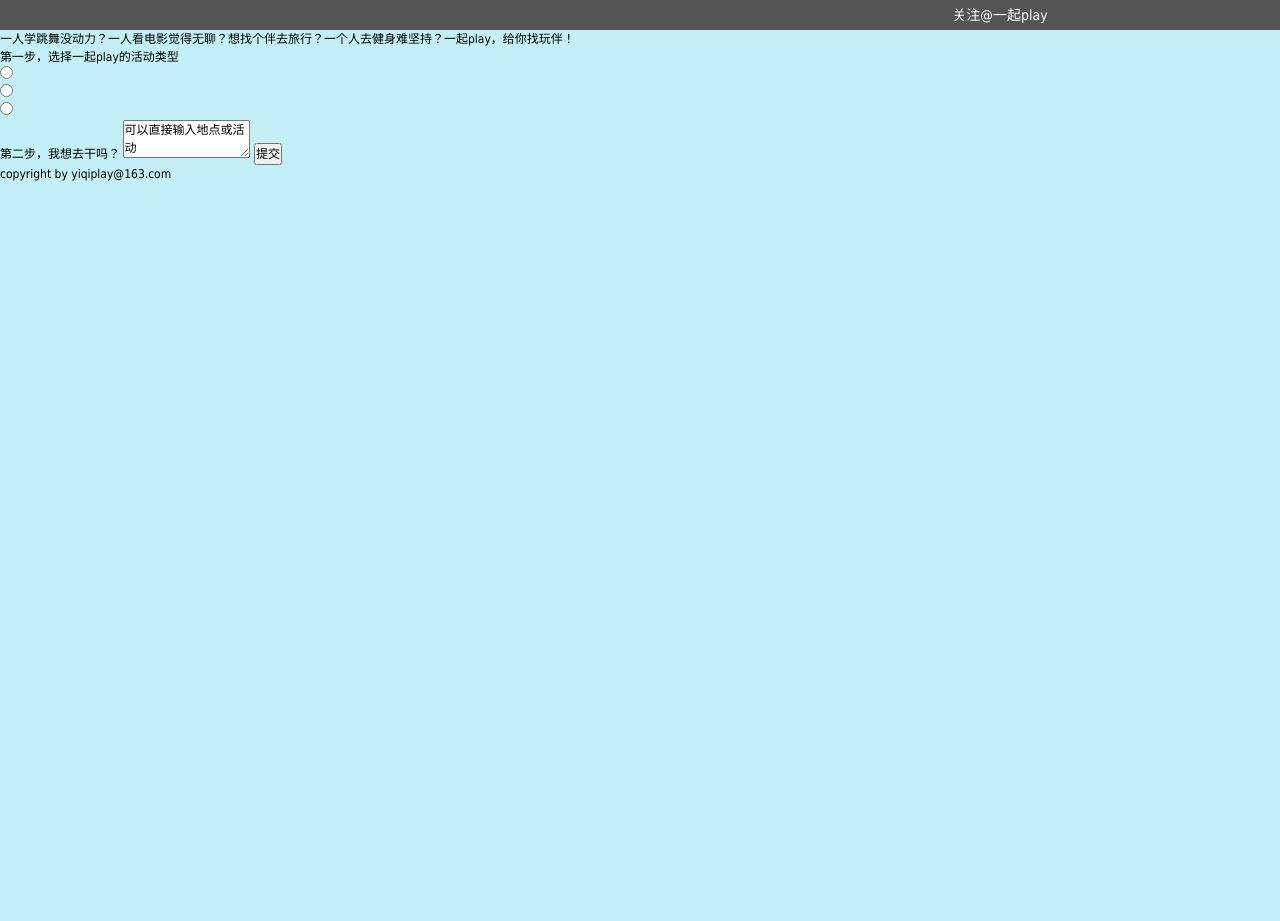
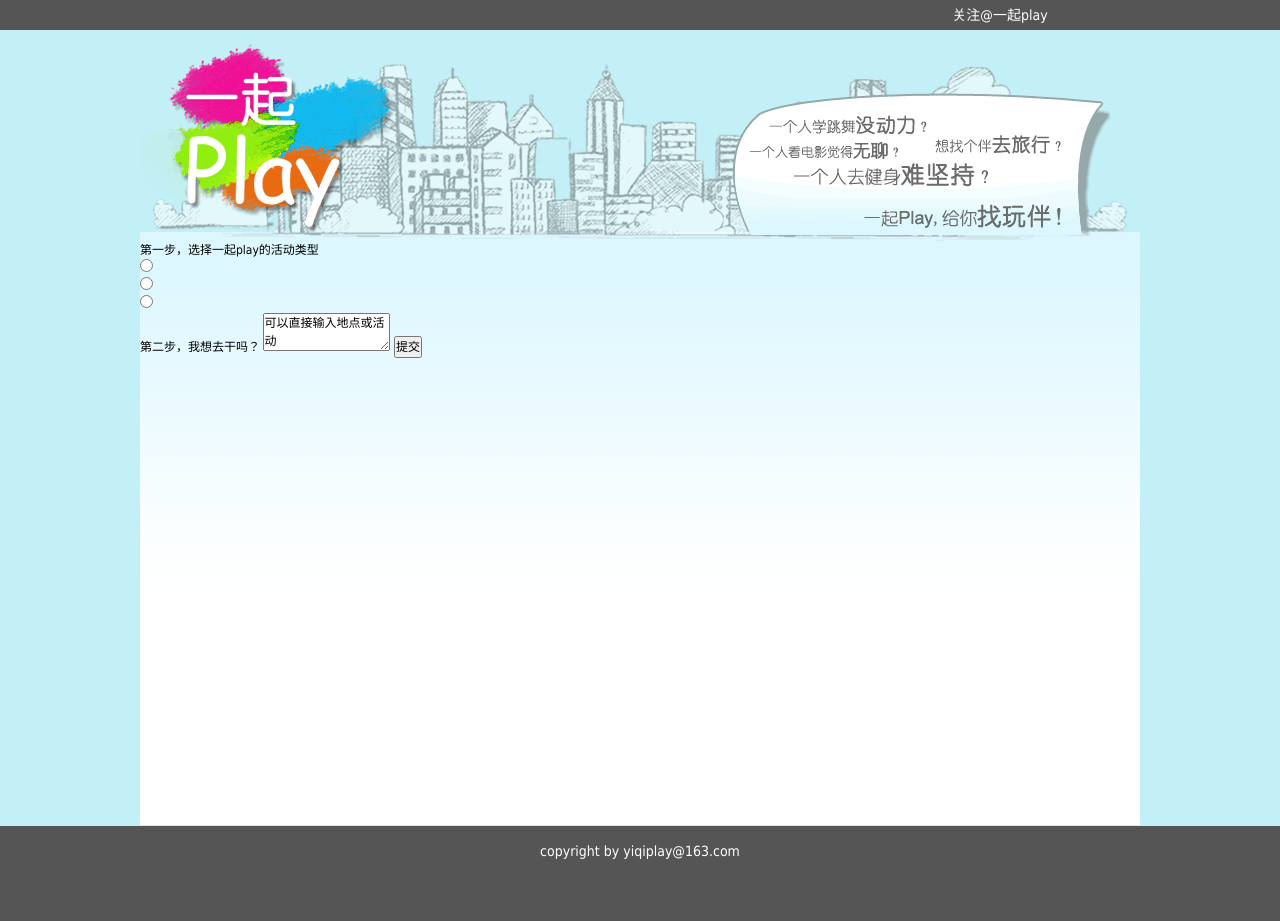
Before and after one commit to profoundeye/yiqiplay, a PHP site: page /demo/step1.html in a window 1280 px wide. Before the commit the page ends 181 px from the top, so only its background shows below. Run offline with PHP 8.4, Linux system fonts and the light colour scheme.

Commit message:
step2  do half

```diff
--- a/assets/yq.css
+++ b/assets/yq.css
@@ -37,6 +37,16 @@ body{
 	height:585px;
 	text-indent:-9999000px;
 	background:url(0.gif) no-repeat 50% 50%;
+	}
+#m_head{
+	text-indent:-1000px;
+	background:url(3.png) no-repeat center;;
+	height:211px;
+}
+.choose{
+	display:block;
+	width:1000px;
+	margin:0 auto;
 	}
 /*
 KISSY CSS Reset
--- a/demo/step1.html
+++ b/demo/step1.html
@@ -8,8 +8,9 @@
 </head>
 <body>
 <p id="follow_us"><a href="">关注@一起play</a></p>
-<p>一人学跳舞没动力？一人看电影觉得无聊？想找个伴去旅行？一个人去健身难坚持？一起play，给你找玩伴！</p>
-<ol>
+<p id="m_head">一人学跳舞没动力？一人看电影觉得无聊？想找个伴去旅行？一个人去健身难坚持？一起play，给你找玩伴！</p>
+<div class="main choose">
+<ol class="step">
 	<li>
     	<em>第一步，选择一起play的活动类型</em>
         <ul>
@@ -24,6 +25,7 @@
         <button type="submit" >提交</button>
     </li>
 </ol>
-<p>copyright by yiqiplay@163.com</p>
+</div>
+<p id="foot">copyright by yiqiplay@163.com</p>
 </body>
 </html>
```
Also changed, not shown: assets/3.png (added).
